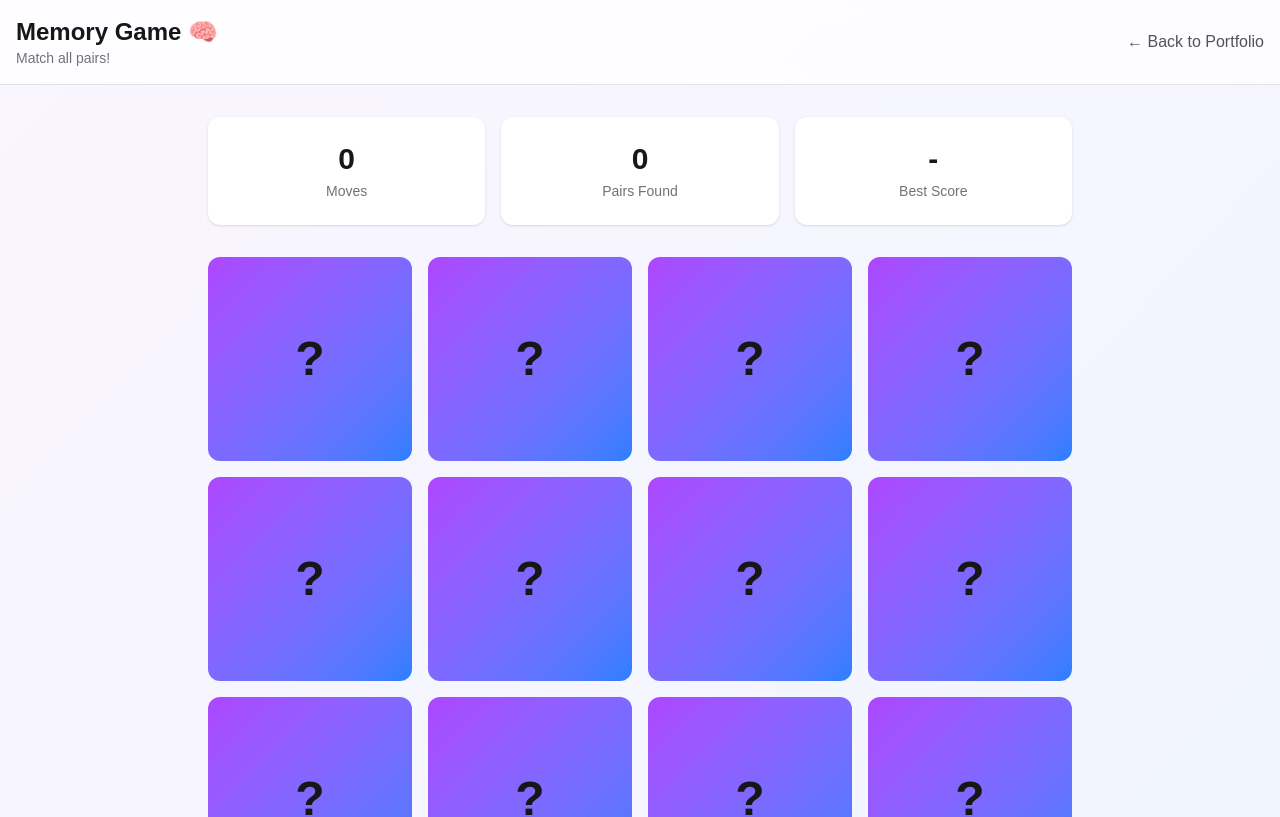
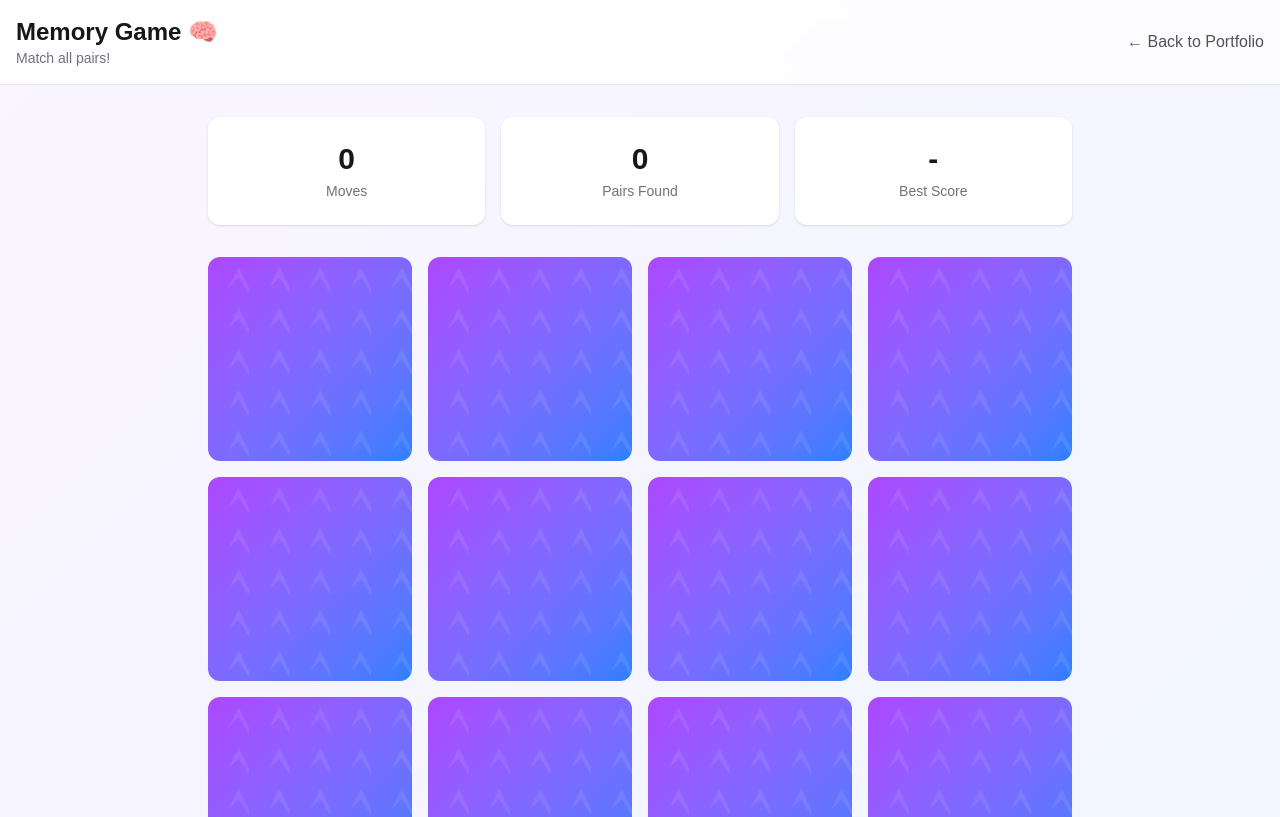
Before and after one commit to pondz1/portfolio, a Next.js app: page /games/memory-game in a window 1280 px wide. Shown: the top 817 px of the page. Built offline with nearby package versions, Linux system fonts and the light colour scheme.

Commit message:
Replace ? with visual card back pattern in memory game
- Added SVG CardBack component with mountain pattern
- Cards now show visual pattern instead of '?' when face-down
- Maintains opacity for visual interest

```diff
--- a/src/app/games/memory-game/page.tsx
+++ b/src/app/games/memory-game/page.tsx
@@ -147,7 +147,7 @@
                   ${card.matched ? "opacity-50" : ""}
                 `}
               >
-                {card.flipped || card.matched ? card.emoji : "?"}
+                {card.flipped || card.matched ? card.emoji : <CardBack />}
               </button>
             ))}
           </div>
@@ -185,3 +185,29 @@
     </div>
   );
 }
+
+function CardBack() {
+  return (
+    <svg
+      viewBox="0 0 100 100"
+      className="w-full h-full opacity-30 dark:opacity-50"
+      xmlns="http://www.w3.org/2000/svg"
+    >
+      {/* Mountain pattern */}
+      <defs>
+        <pattern
+          id="mountainPattern"
+          patternUnits="userSpaceOnUse"
+          width="20"
+          height="20"
+        >
+          <path
+            d="M10 15 L15 5 L20 15 L20 18 L15 10 L10 15 Z"
+            fill="rgba(255,255,255,0.3)"
+          />
+        </pattern>
+      </defs>
+      <rect width="100" height="100" fill="url(#mountainPattern)" />
+    </svg>
+  );
+}
```
